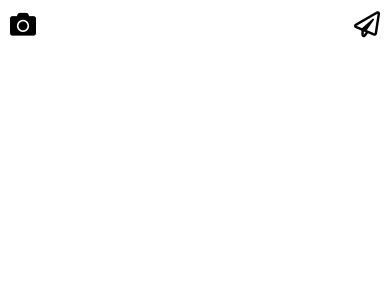
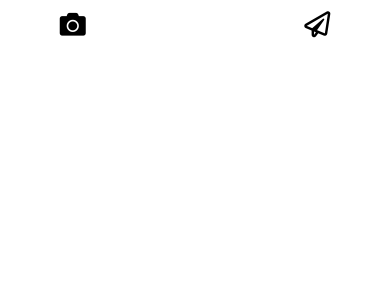
Before and after one commit to carvalhoviniciusluiz/instagram-clone, a React Native app: screen / in a window 390 px wide. Shown: the top 300 px of the page. Built offline with nearby package versions, Linux system fonts and the light colour scheme; grey boxes are pictures that could not be loaded.

Commit message:
feat: Component adjustment

```diff
--- a/src/components/Header/index.js
+++ b/src/components/Header/index.js
@@ -1,24 +1,24 @@
 import React from 'react';
 
-import { Container, Logo, ButtonAction } from './styles';
+import { Container, Logo, BtnAction } from './styles';
 
 import Icon from 'react-native-vector-icons/FontAwesome5';
-import logo from '../../assets/images/logo.png'
+import logo from '../../assets/images/logo.png';
 
 const Header = () => {
   return (
     <Container>
-      <ButtonAction>
+      <BtnAction>
         <Icon name="camera" size={26} />
-      </ButtonAction>
+      </BtnAction>
 
       <Logo source={logo} />
 
-      <ButtonAction>
+      <BtnAction>
         <Icon name="paper-plane" size={26} />
-      </ButtonAction>
+      </BtnAction>
     </Container>
-  )
-}
+  );
+};
 
 export default Header;
--- a/src/components/Header/styles.js
+++ b/src/components/Header/styles.js
@@ -2,7 +2,7 @@ import styled from 'styled-components/native';
 
 export const Container = styled.SafeAreaView`
   flex-direction: row;
-  justify-content: space-between;
+  justify-content: space-around;
   align-items: center;
 `;
 
@@ -12,7 +12,7 @@ export const Logo = styled.Image.attrs({
   height: 40px;
 `;
 
-export const ButtonAction = styled.TouchableOpacity`
+export const BtnAction = styled.TouchableOpacity`
   justify-content: center;
   align-items: center;
   padding: 10px;
```
